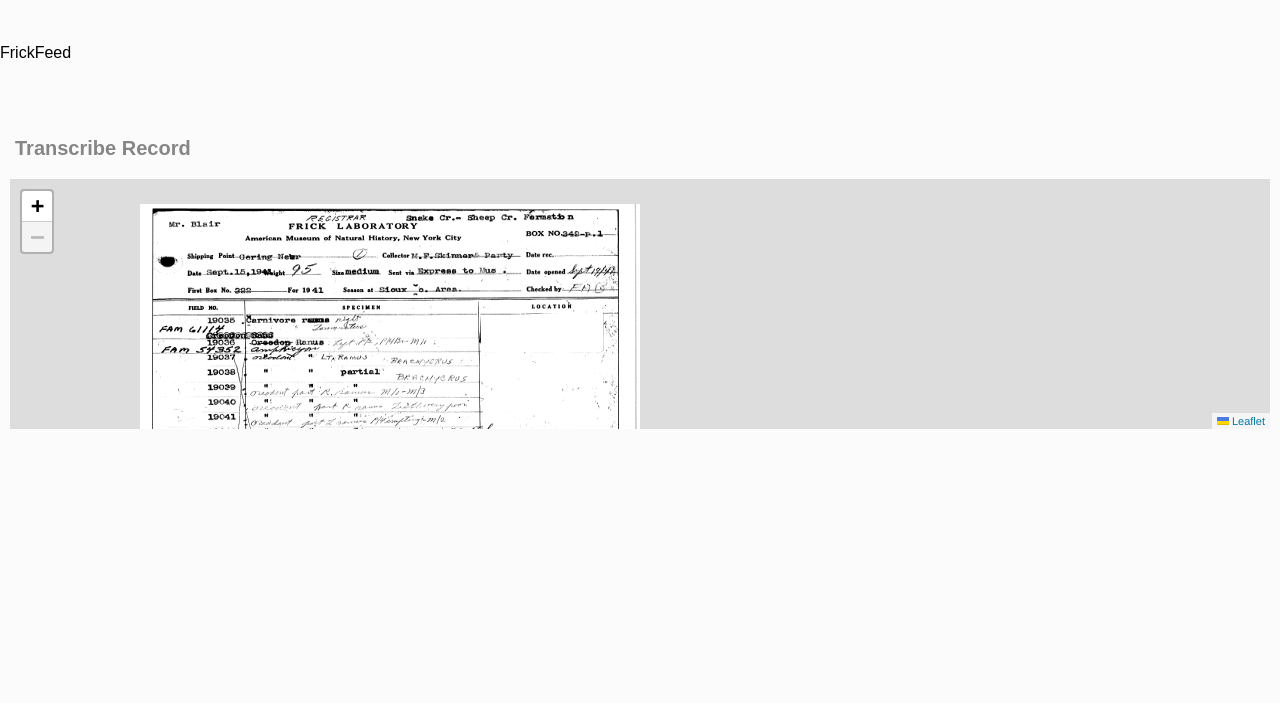
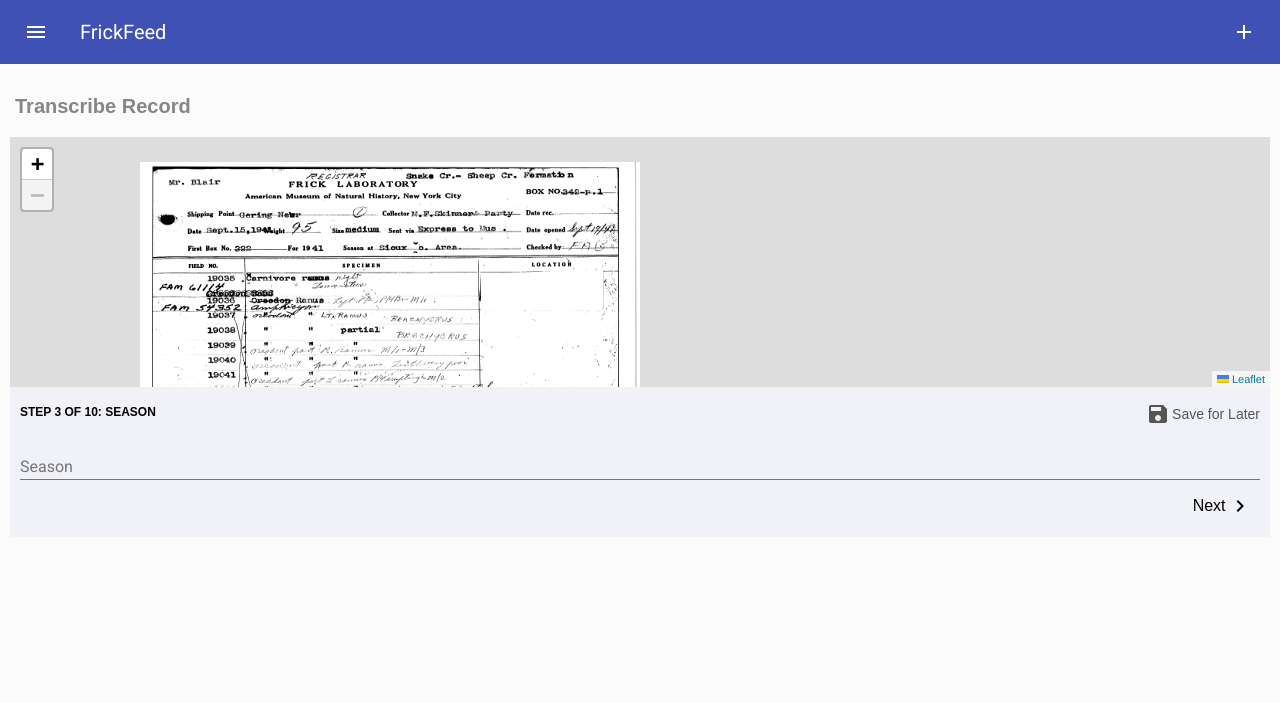
Before and after one commit to HackTheDinos/frickfeed, a Django app: template frickfeed/templates/index.html in a window 1280 px wide. Shown: the top 703 px of the page. Run offline with Django 3.2, Linux system fonts and the light colour scheme; the template is opened without the code that fills it, so the values that code supplies are empty; some libraries are stand-ins or nearby versions.

Commit message:
Mocked up Form entry

```diff
--- a/frickfeed/templates/base.html
+++ b/frickfeed/templates/base.html
@@ -33,9 +33,7 @@
     <link rel="import" href="static/bower_components/paper-toolbar/paper-toolbar.html" />
     <link rel="import" href="static/bower_components/paper-icon-button/paper-icon-button.html" />
     <link rel="import" href="static/bower_components/paper-input/paper-input.html" />
-    <link rel="import" href="/components/iron-icon/iron-icon.html">
     <link rel="import" href="static/bower_components/iron-icons/iron-icons.html">
-    <link rel="import" href="/components/iron-icons/editor-icons.html">
     <link rel="import" href="static/bower_components/paper-menu/paper-menu.html" />
     <link rel="import" href="static/bower_components/paper-card/paper-card.html" />
     <link rel="import" href="static/bower_components/paper-fab/paper-fab.html" />
--- a/frickfeed/templates/transcribe_form.html
+++ b/frickfeed/templates/transcribe_form.html
@@ -1,9 +1,54 @@
+<style>
+  #transcribe {
+    background: rgba(63, 81, 181, 0.05);
+    padding: 10px;
+    position: relative;
+  }
+
+  .transcribe-header {
+    font-size: 12px;
+    text-transform: uppercase;
+    font-weight: bold;
+  }
+
+  .focus {
+    background: ;
+    border: 2px solid;
+    width: 50px;
+    height: 30px;
+    position: absolute;
+    left: 10px;
+    top: 10px;
+  }
+
+</style>
+
 <h2 class="page-title">Transcribe Record</h2>
 
 <div id="shippingRecord" class="shippingRecord"></div>
 
-<div id="transcribeForm">
-  <!-- React form here... -->
+<!-- <div class="focus"></div> -->
+
+<div id="transcribe">
+
+  <h1 class="transcribe-header">Step 3 of 10: Season</h1>
+
+  <div style="position: absolute; right: 10px; top: 8px;">
+    <paper-button raised>
+      <paper-icon-button style="color: #555; position: relative; bottom: 1px;" icon="save"></paper-icon-button>
+      <span style="color: #555; margin-left: -10px; font-size: 14px;">Save for Later</span>
+    </paper-button>
+  </div>
+
+  <paper-input label="Season" type="search"
+    placeholder="" autosave="test" results="5"></paper-input>
+  <div class="controls" style="text-align: right;">
+    <paper-button raised>
+      <span style="margin-right: -10px;">Next</span>
+      <paper-icon-button style="color: #000; position: relative; bottom: 1px;" icon="chevron-right"></paper-icon-button>
+    </paper-button>
+  </div>
+
 </div>
 
 <script src="static/js/image_viewer.js"></script>
```
